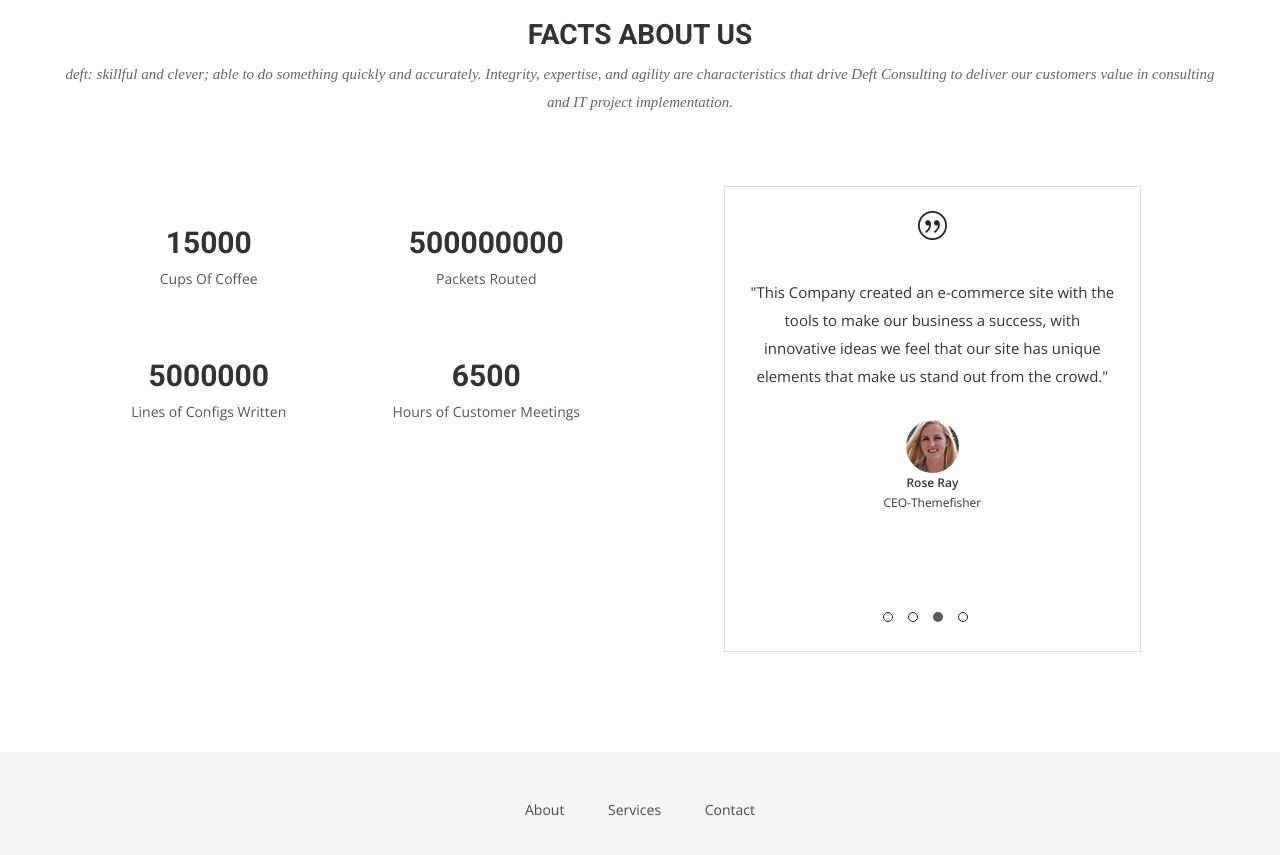
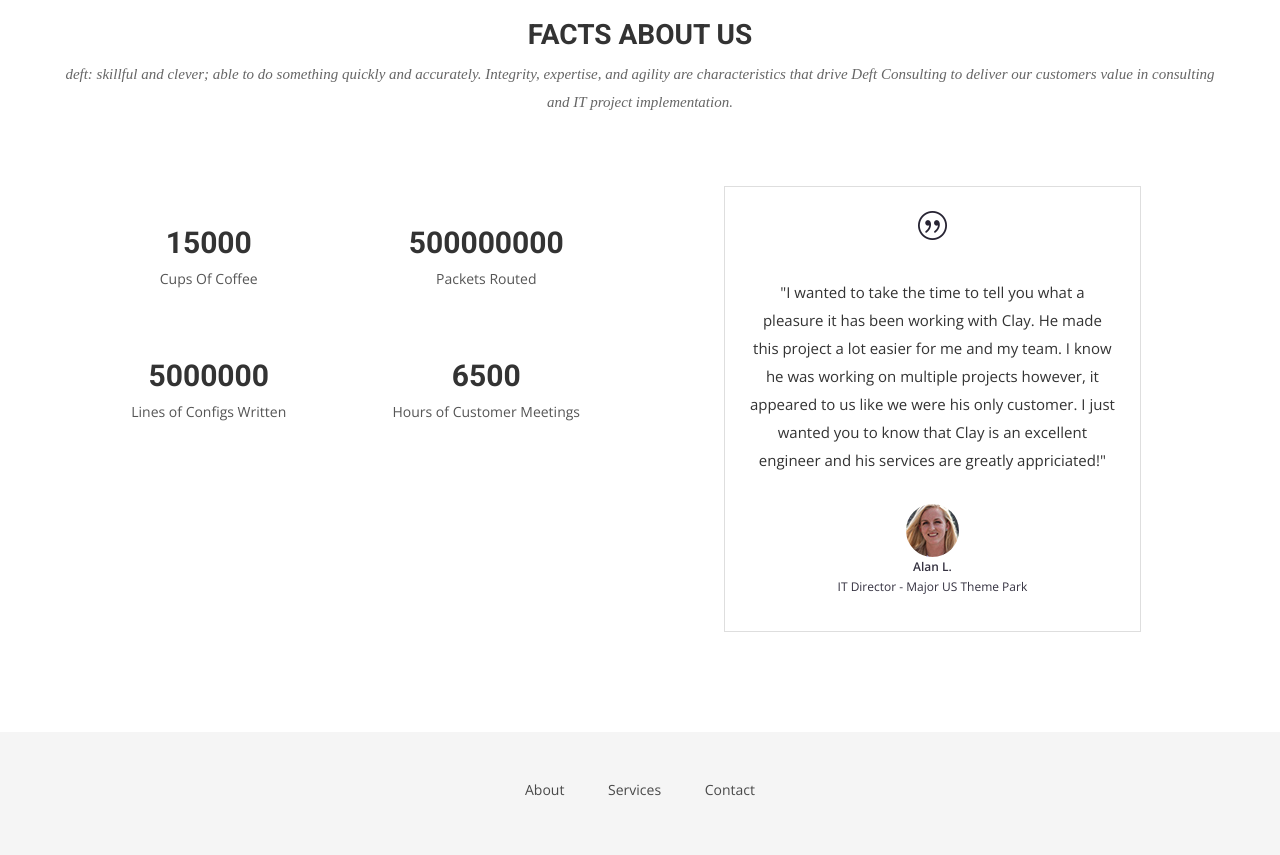
Before and after one commit to deftconsulting/deftconsulting.github.io, a Jekyll site: the page built from index.html, in a window 1280 px wide and 900 px high, scrolled down 2082 px. Shown: the top 855 px of the window. Built offline with Jekyll 4.4.1, drawn with Linux system fonts in a browser that asks for light colours; nearby versions of some CDN libraries; some web fonts are replaced.

Commit message:
removed some copy

```diff
--- a/index.html
+++ b/index.html
@@ -136,30 +136,6 @@
                   <p><span>Alan L.</span> IT Director - Major US Theme Park</p>
                 </div>
             </div>
-            <div>
-              <img src="img/cotation.png" alt="IMG">
-                <p>"This Company created an e-commerce site with the tools to make our business a success, with innovative ideas we feel that our site has unique elements that make us stand out from the crowd."</p>
-                <div class="user">
-                  <img src="img/item-img1.jpg" alt="Pepole">
-                  <p><span>Rose Ray</span> CEO-Themefisher</p>
-                </div>
-            </div>
-            <div>
-              <img src="img/cotation.png" alt="IMG">
-                <p>"This Company created an e-commerce site with the tools to make our business a success, with innovative ideas we feel that our site has unique elements that make us stand out from the crowd."</p>
-                <div class="user">
-                  <img src="img/item-img1.jpg" alt="Pepole">
-                  <p><span>Rose Ray</span> CEO-Themefisher</p>
-                </div>
-            </div>
-            <div>
-              <img src="img/cotation.png" alt="IMG">
-                <p>"This Company created an e-commerce site with the tools to make our business a success, with innovative ideas we feel that our site has unique elements that make us stand out from the crowd."</p>
-                <div class="user">
-                  <img src="img/item-img1.jpg" alt="Pepole">
-                  <p><span>Rose Ray</span> CEO-Themefisher</p>
-                </div>
-            </div>
           </div>
         </div>
       </div>
```
